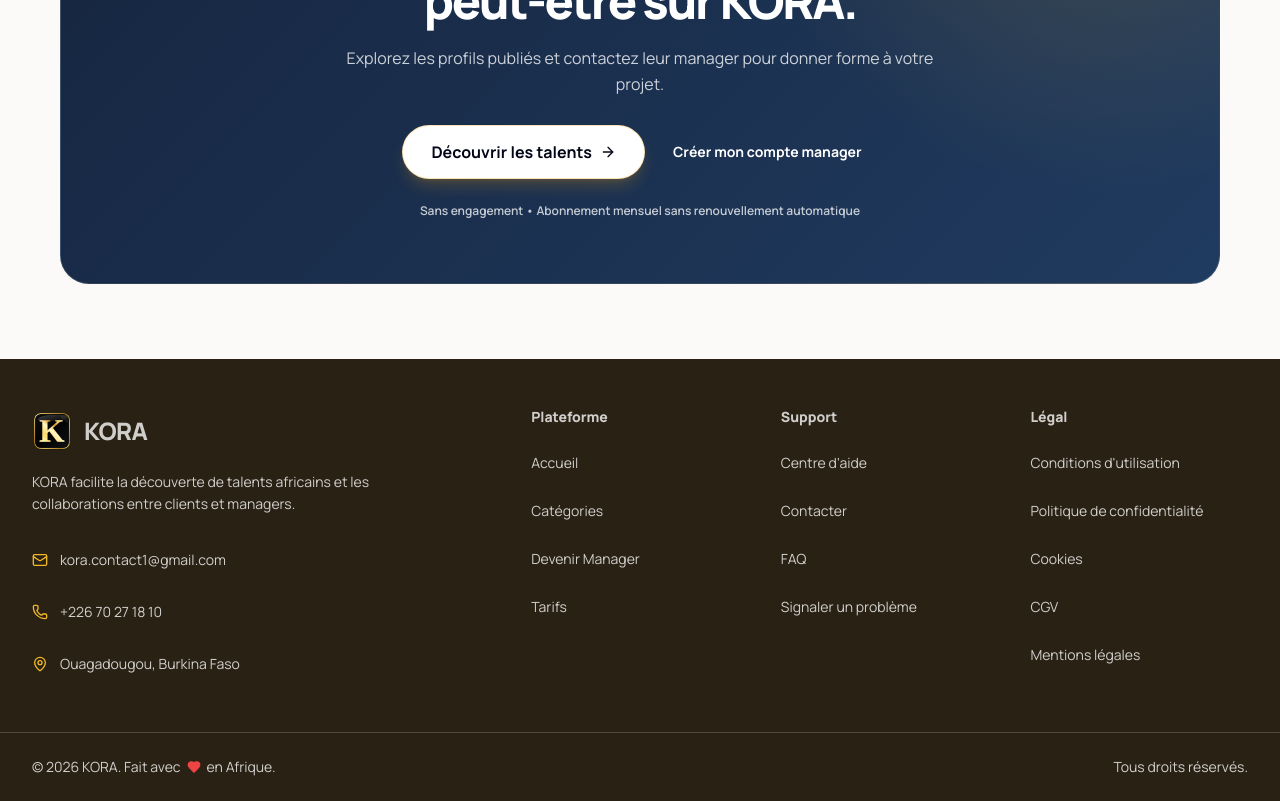
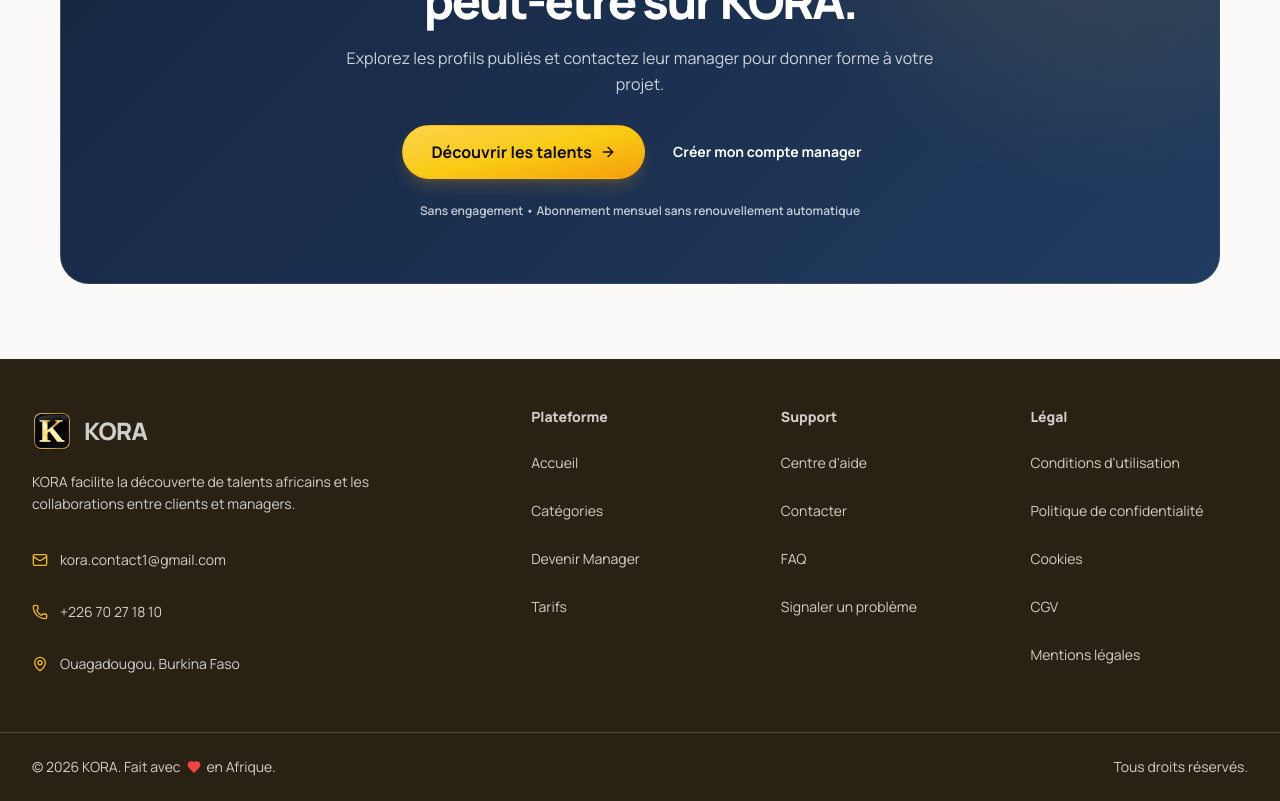
Before and after one commit to elviskienou0-cloud/Kora, a React (Vite) app: page / in a window 1280 px wide. Shown: the part 5960-6761 px from the top of the page. Built offline with nearby package versions, Linux system fonts and the light colour scheme; no server answers; the database is empty.

Commit message:
fix(landing): tighten accessibility and copy consistency

```diff
--- a/src/components/landing/LandingFinalCta.jsx
+++ b/src/components/landing/LandingFinalCta.jsx
@@ -14,7 +14,7 @@ export default function LandingFinalCta() {
           <h2 id="final-cta-title">{t("landing.finalCtaTitle")}</h2>
           <p className="kora-lp-final-description">{t("landing.finalCtaDescription")}</p>
           <div className="mt-7 flex flex-col items-center justify-center gap-3 sm:flex-row">
-            <KButton size="lg" arrow onClick={() => navigate("/categories")} className="min-h-12 bg-white text-slate-950 hover:bg-white/90">
+            <KButton size="lg" arrow onClick={() => navigate("/categories")} className="min-h-12">
               {t("landing.discoverTalents")}
             </KButton>
             <Link
```
